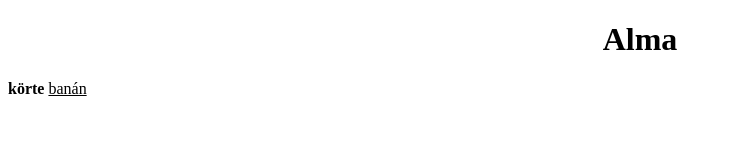
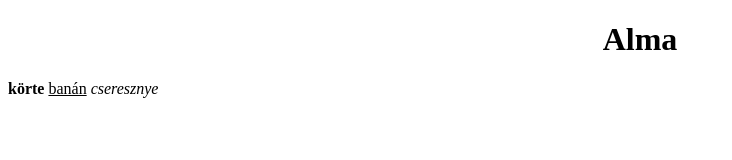
Before and after one commit to UZMateCkik/elsoUZMJL, a plain HTML site: page index.html in a window 1280 px wide. Shown: the whole page, without its empty margins (0-732 px from the left). Drawn offline with Linux system fonts and the light colour scheme.

Commit message:
cseresznye

```diff
--- a/index.html
+++ b/index.html
@@ -9,6 +9,9 @@
     <h1 style="text-align: center;">Alma</h1>
     <b>körte</b>
     <u>banán</u>
+    <i>cseresznye</i>
+
+
 
 
 </body>
```
